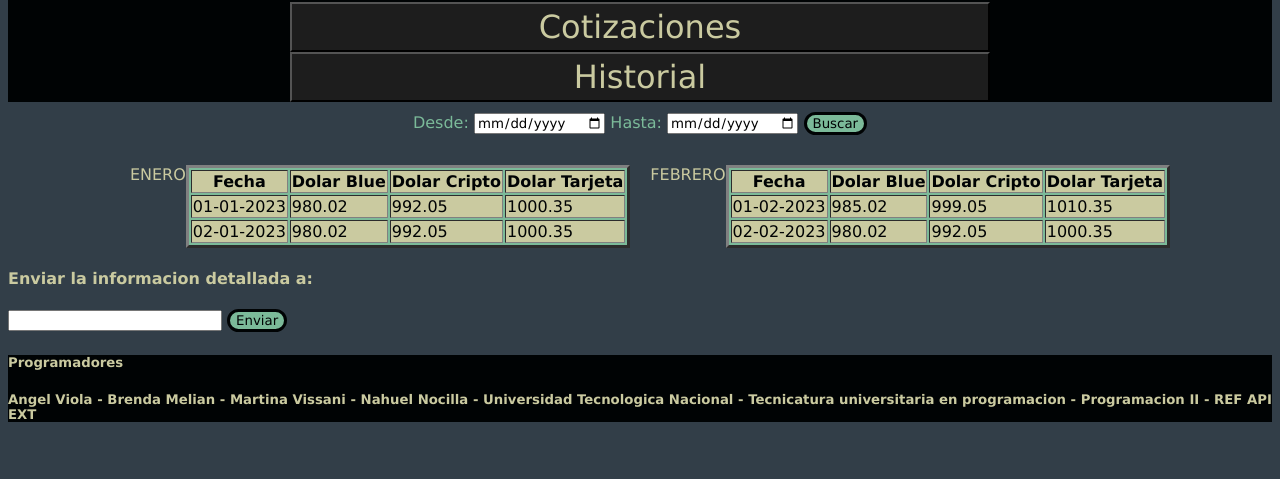
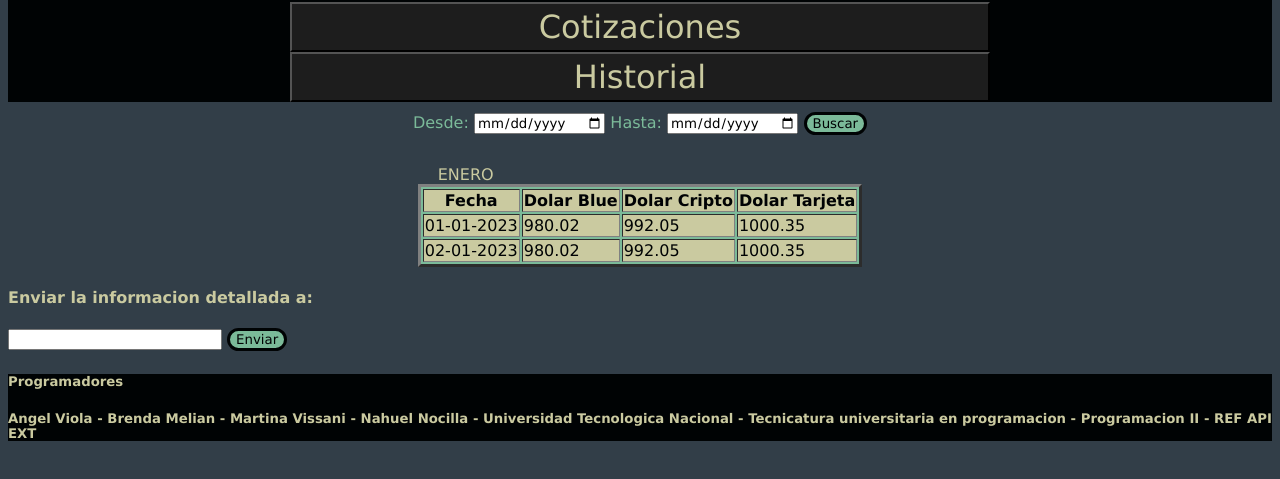
Before and after one commit to mvissani/Trabajo-Grupal-Programacion-II, a plain HTML site: page front/Historicos.html in a window 1280 px wide. Shown: the part 79-558 px from the top of the page. Drawn offline with Linux system fonts and the light colour scheme.

Commit message:
actualizacion tabla historicos

```diff
--- a/front/Historicos.html
+++ b/front/Historicos.html
@@ -8,21 +8,27 @@
     <header>
       <h1>HISTORIAL</h1>
 
-      <button class="menu" onclick="window.location.href='Index.html'"> Cotizaciones</button>
-      <button class="menu" onclick="window.location.href='Historicos.html'"> Historial</button>
+      <button class="menu" onclick="window.location.href='Index.html'">
+        Cotizaciones
+      </button>
+      <button class="menu" onclick="window.location.href='Historicos.html'">
+        Historial
+      </button>
     </header>
     <div class="periodo">
-      <form >
+      <form>
         <label for="fecha">Desde:</label>
-        <input type="date">
+        <input type="date" />
         <label for="fecha">Hasta:</label>
-        <input type="date">
-        <input type="submit" value="Buscar" class="buscador">
+        <input type="date" />
+        <input type="submit" value="Buscar" class="buscador" />
       </form>
     </div>
 
     <div class="valores">
-      <label class="mes">ENERO</label>
+      <div>
+        <label class="mes"> ENERO </label>
+
         <table border="3px">
           <tr>
             <th>Fecha</th>
@@ -45,35 +51,13 @@
             <td>1000.35</td>
           </tr>
         </table>
+      </div>
+    </div>
 
-      <label class="mes">FEBRERO</label>
-      <table border="3px">
-        <tr>
-          <th>Fecha</th>
-          <th>Dolar Blue</th>
-          <th>Dolar Cripto</th>
-          <th>Dolar Tarjeta</th>
-        </tr>
-
-        <tr>
-          <td>01-02-2023</td>
-          <td>985.02</td>
-          <td>999.05</td>
-          <td>1010.35</td>
-        </tr>
-
-        <tr>
-          <td>02-02-2023</td>
-          <td>980.02</td>
-          <td>992.05</td>
-          <td>1000.35</td>
-        </tr>
-      </table>
-    </div>
     <div>
       <h4>Enviar la informacion detallada a:</h4>
       <input type="text" name="mail" size="25" />
-      <input type="submit" value="Enviar"  class="buscador"/>
+      <input type="submit" value="Enviar" class="buscador" />
     </div>
   </body>
   <footer>
```
Lines whose indentation alone changed are shown as unchanged.
